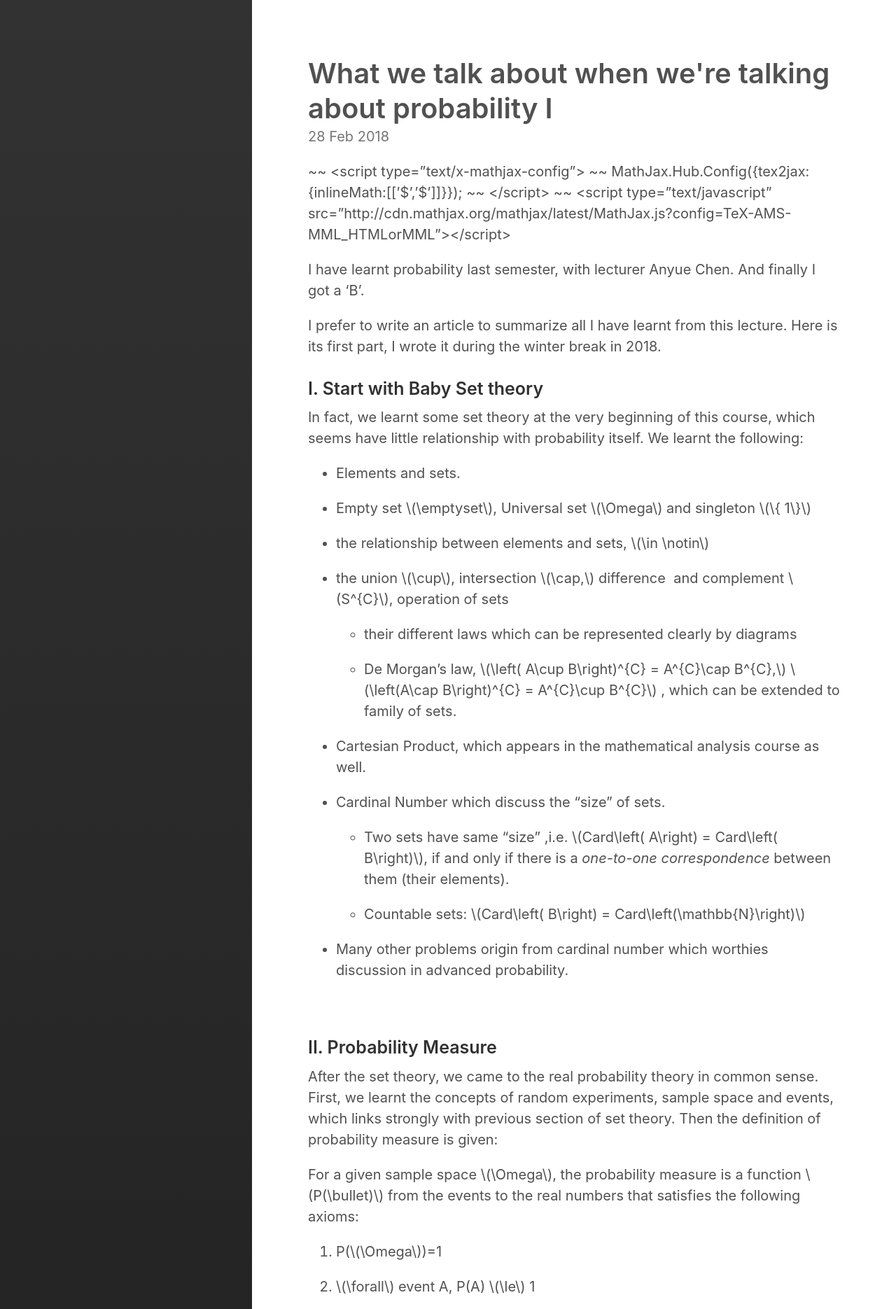
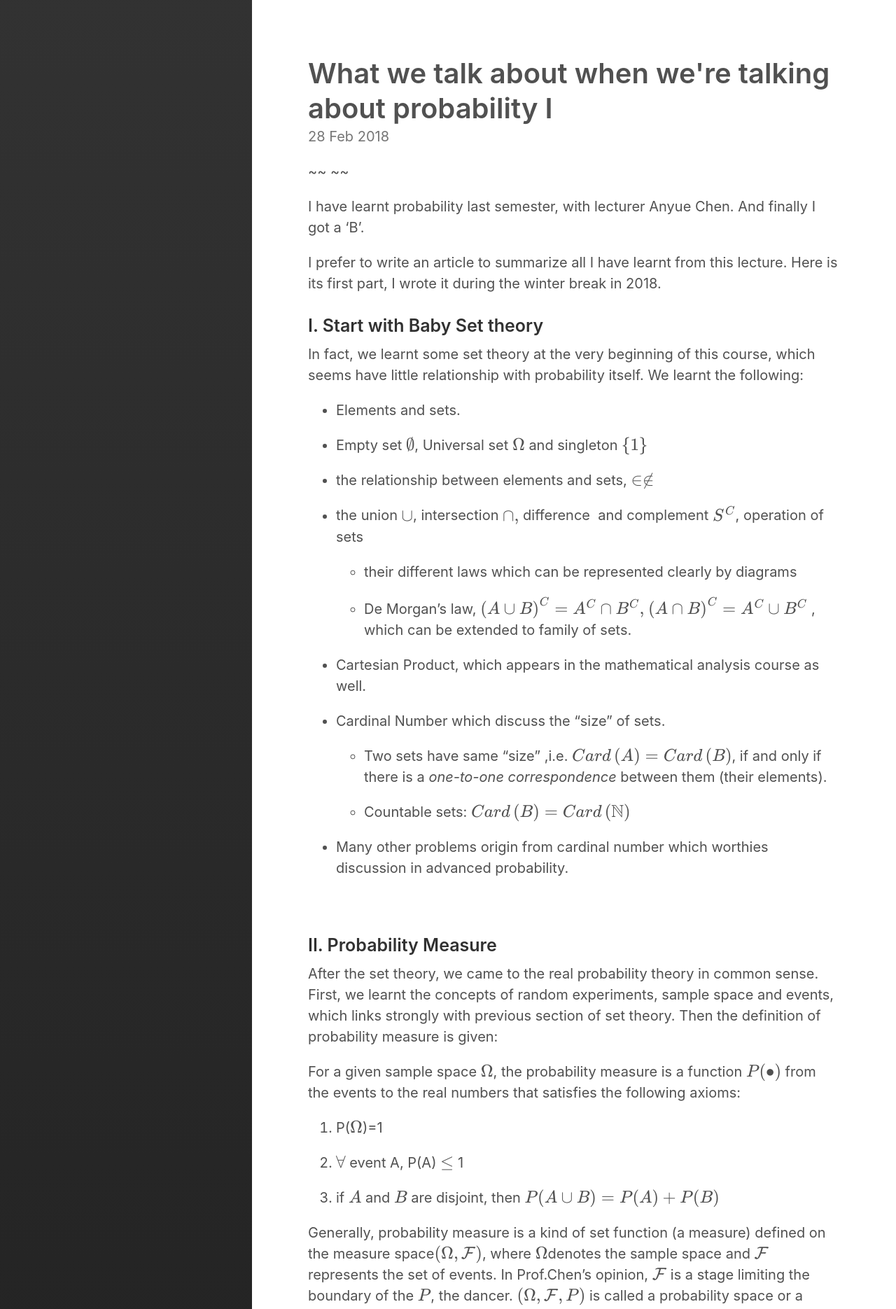
Before and after one commit to claude9493/claude9493.github.io, a Jekyll site: the page built from _posts/2018-2-28-What-we talk-about-when-we-are-talking-about probability.md, in a window 1280 px wide. Shown: the top 1870 px of the page at 70% size. Built offline with Jekyll 4.4.1, drawn with Linux system fonts in a browser that asks for light colours; formulas are drawn with MathJax 3; some of the changed text lies outside the part shown.

Commit message:
Imporve the support to Latex
Using Ulysses

```diff
--- a/_posts/2018-2-28-What-we talk-about-when-we-are-talking-about probability.md
+++ b/_posts/2018-2-28-What-we talk-about-when-we-are-talking-about probability.md
@@ -3,10 +3,10 @@
 title: What we talk about when we're talking about probability I
 excerpt_separator:  <!--more-->
 ---
-~~ &lt;script type="text/x-mathjax-config"&gt;
+~~ <script type="text/x-mathjax-config">
 ~~ MathJax.Hub.Config({tex2jax: {inlineMath:[['$','$']]}});
-~~ &lt;/script&gt;
-~~ &lt;script type="text/javascript" src="http://cdn.mathjax.org/mathjax/latest/MathJax.js?config=TeX-AMS-MML_HTMLorMML"&gt;&lt;/script&gt;
+~~ </script>
+~~ <script type="text/javascript" src="http://cdn.mathjax.org/mathjax/latest/MathJax.js?config=TeX-AMS-MML_HTMLorMML"></script>
 
 
 I have learnt probability last semester, with lecturer Anyue Chen. And finally I
```
